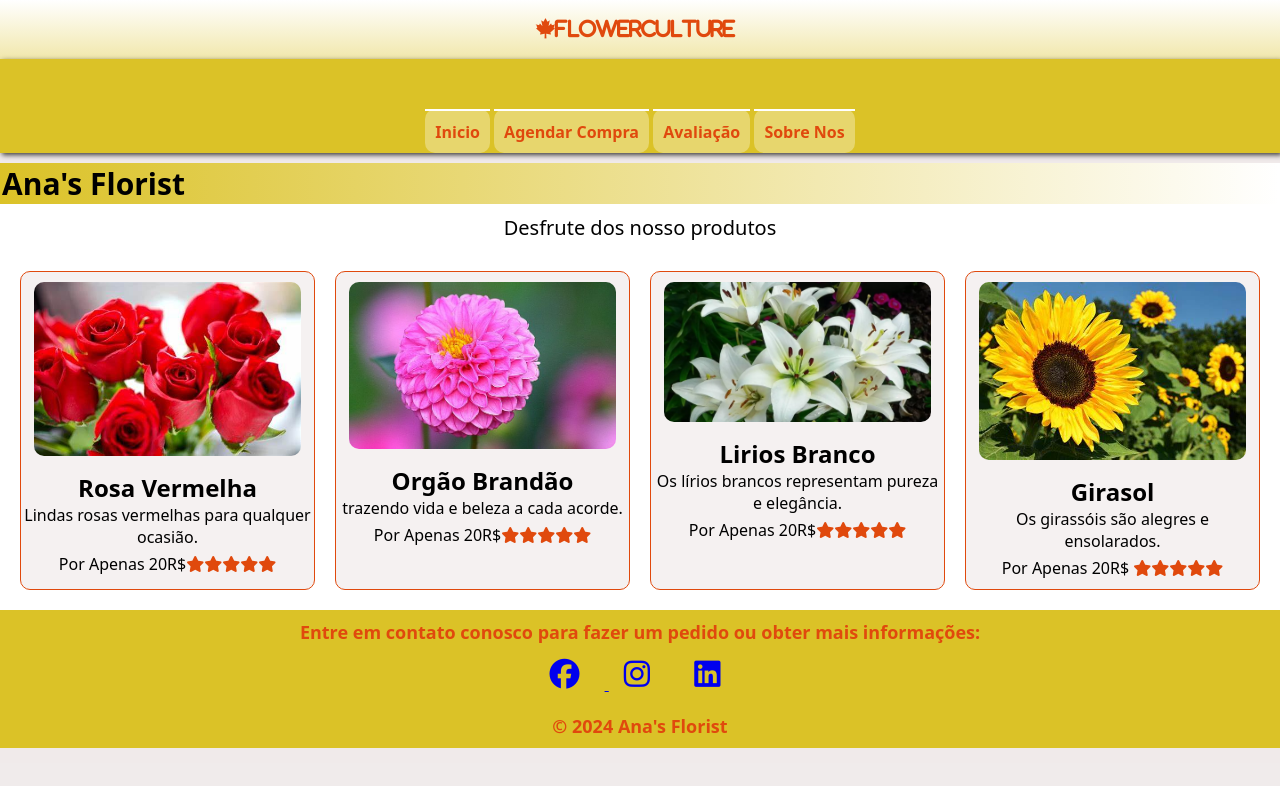
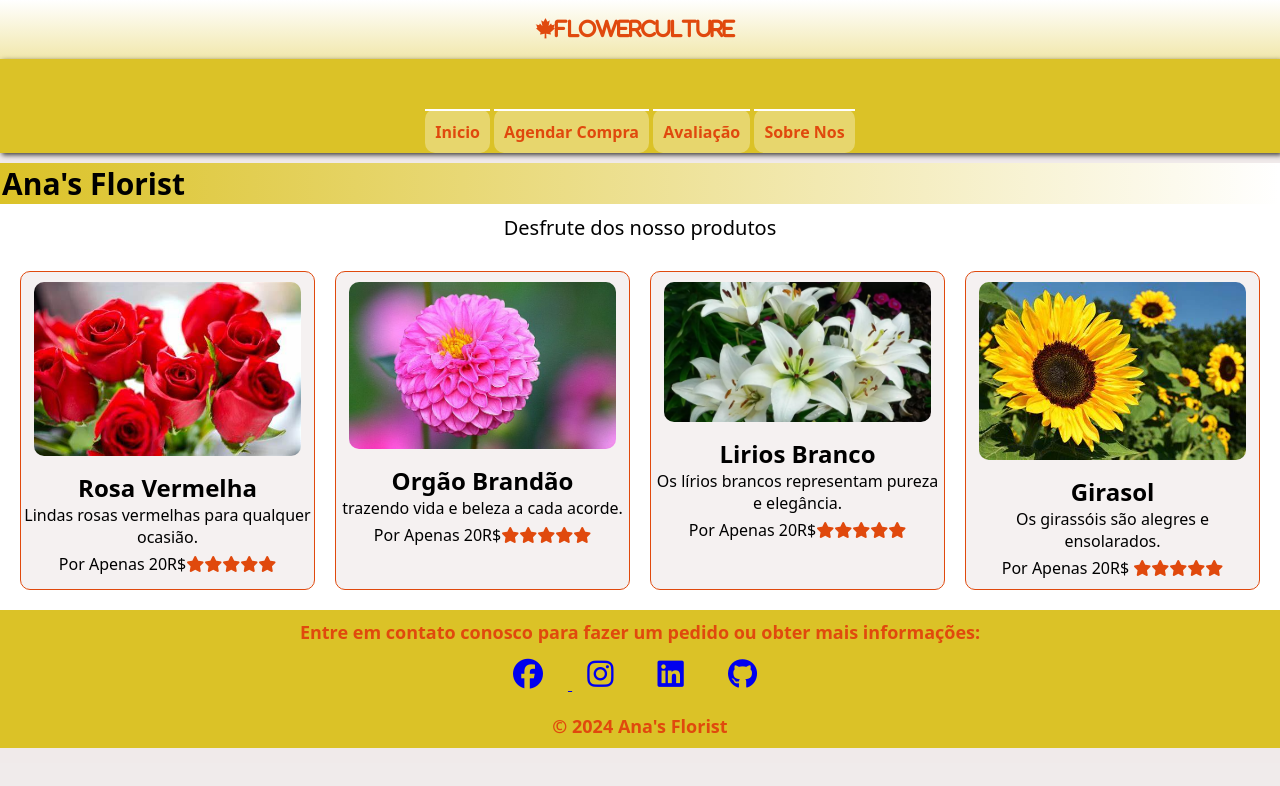
Before and after one commit to PauloBumba/Lading-page, a website: page index.html in a window 1280 px wide. Drawn offline with nearby package versions, Linux system fonts and the light colour scheme.

Commit message:
Update index.html

```diff
--- a/index.html
+++ b/index.html
@@ -66,9 +66,10 @@
     </main>
     <footer>
         <p>Entre em contato conosco para fazer um pedido ou obter mais informações:</p>
-        <a href="#"><i class="fa-brands fa-facebook"></i>
-        <a href="#"><i class="fa-brands fa-instagram"></i></a>
-        <a href="#"><i class="fa-brands fa-linkedin"></i></a>
+        <a href="https://www.facebook.com/profile.php?id=100073173045230"><i class="fa-brands fa-facebook"></i>
+        <a href="https://www.instagram.com/paulo_bumbaa/"><i class="fa-brands fa-instagram"></i></a>
+        <a href="https://www.linkedin.com/in/paulo-m%C3%A1rio-valente-bumba-126405260/"><i class="fa-brands fa-linkedin"></i></a>
+        <a href="https://github.com/PauloBumba"><i class="fa-brands fa-github"></i></a>
         <p>&copy; 2024 Ana's Florist</p>
     </footer>
    <script src="static/Script/mudartamanho.js"></script>
```
